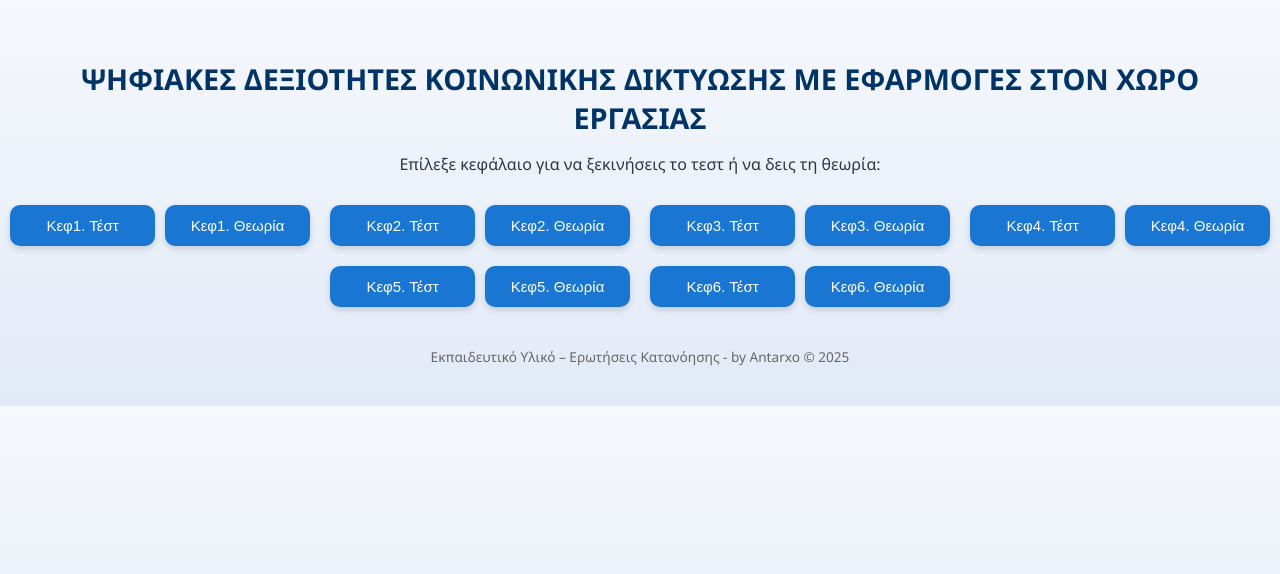
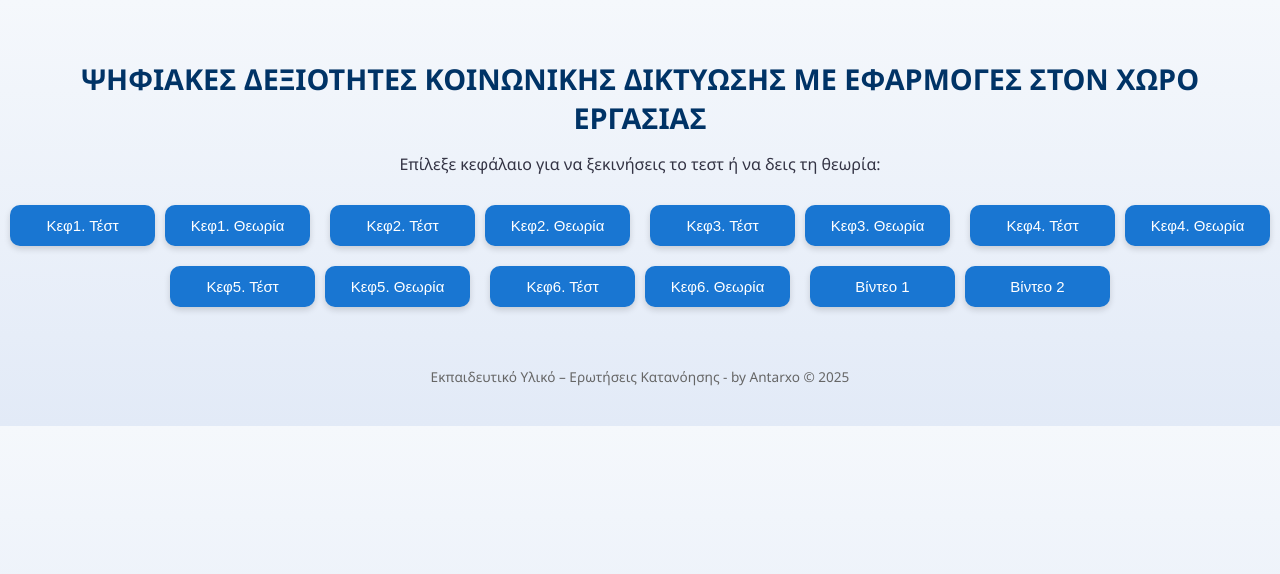
Before and after one commit to antarxo/kekapps1, a plain HTML site: page index.html in a window 1280 px wide. Drawn offline with Linux system fonts and the light colour scheme.

Commit message:
Update index.html

```diff
--- a/index.html
+++ b/index.html
@@ -157,6 +157,9 @@
       <button onclick="openViewer('https://forms.gle/dXDwj32csD6krg5eA')">Κεφ6. Τέστ</button>
       <button onclick="openViewer('enotita6.html')">Κεφ6. Θεωρία</button>
     </div>
+    <div class="chapter">
+      <button onclick="openViewer('https://www.youtube.com/watch?v=hn-5PZ2qY5M')">Βίντεο 1</button>
+      <button onclick="openViewer('https://www.youtube.com/watch?v=pbsmEaJaRM8')">Βίντεο 2</button>
 
   </div>
 
```
